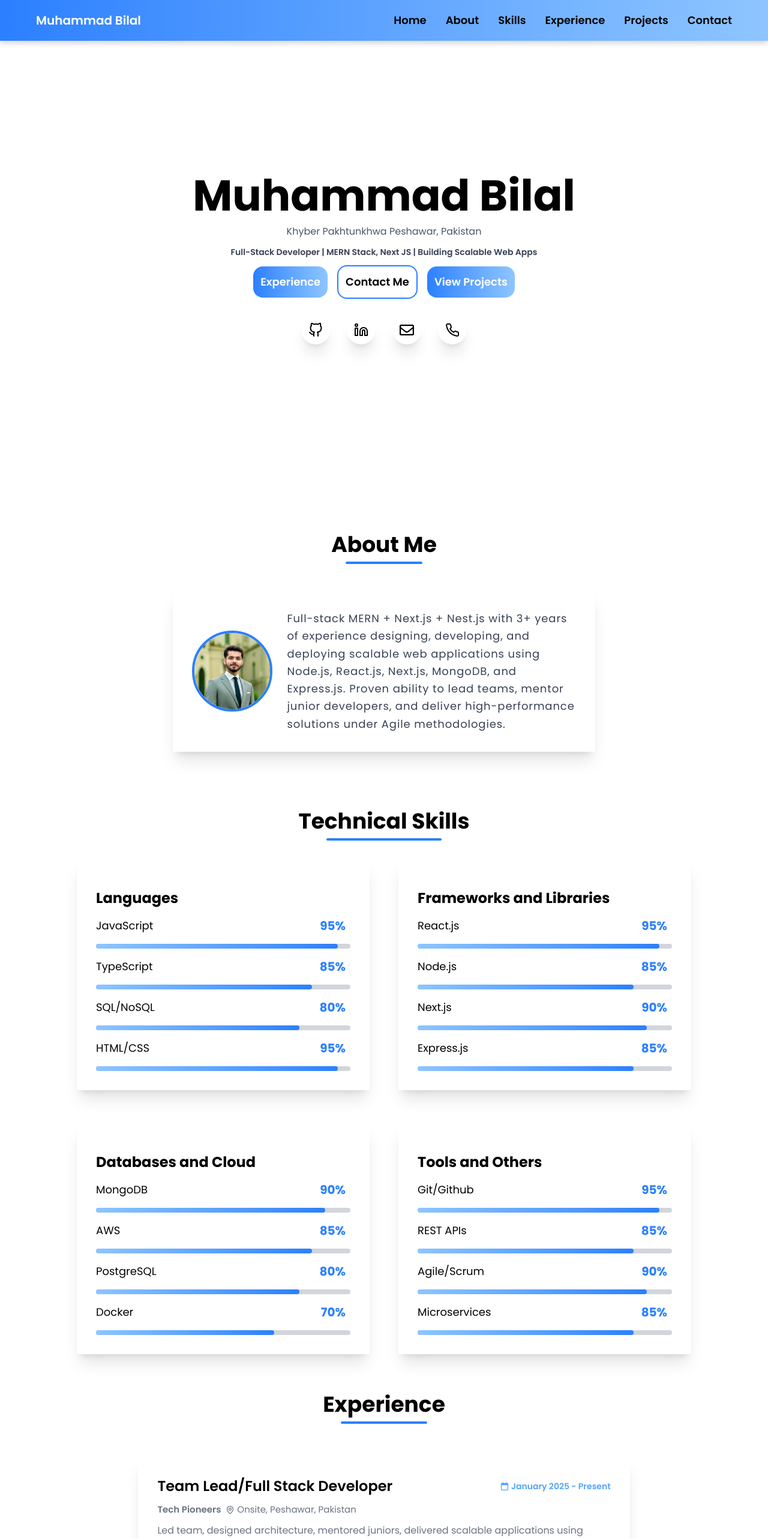
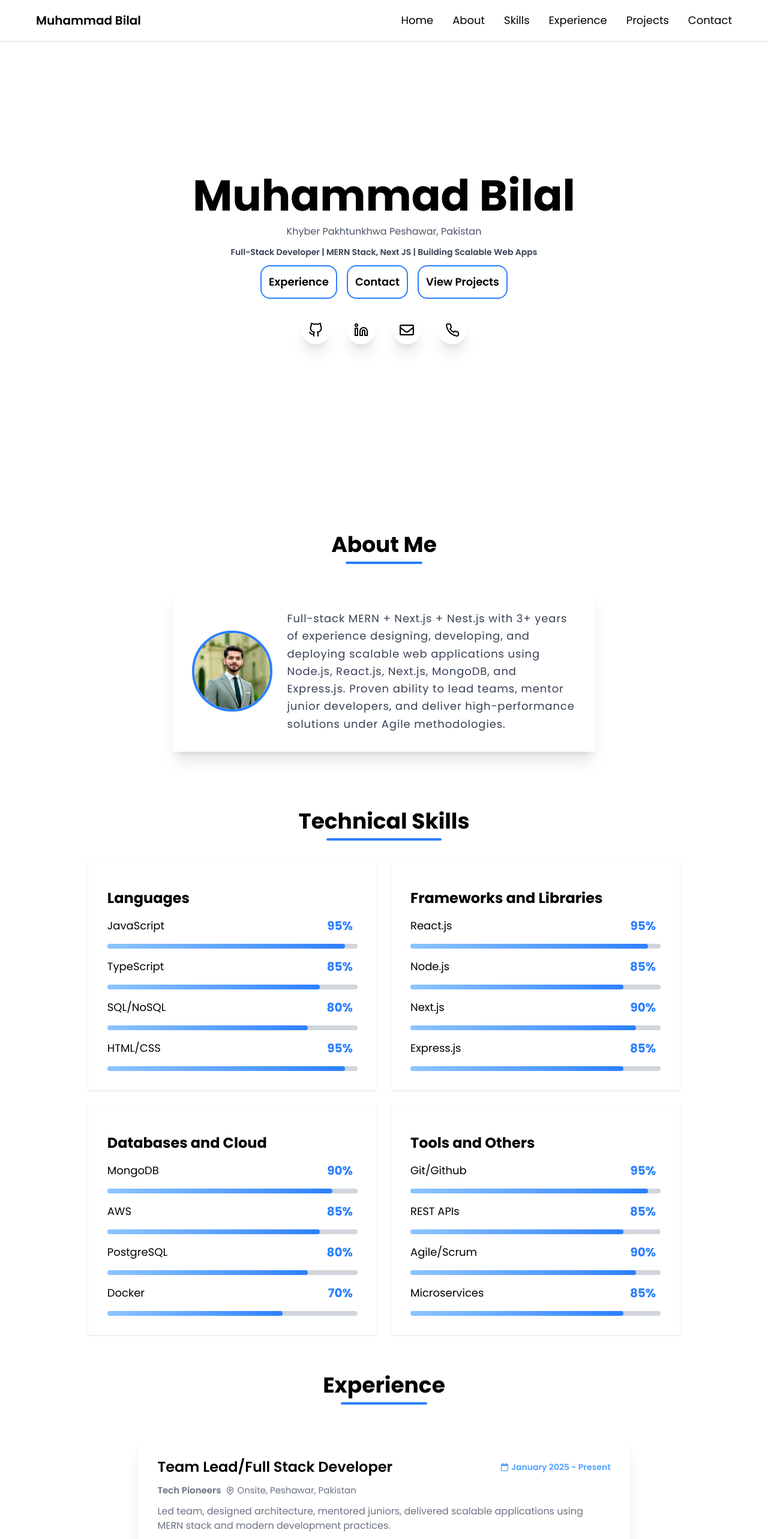
Before and after one commit to Bilal4542/my-portfolio, a React (Vite) app: page / in a window 1280 px wide. Shown: the top 2565 px of the page at 60% size. Built offline with nearby package versions, Linux system fonts and the light colour scheme.

Commit message:
some updation at portfolio

```diff
--- a/src/App.jsx
+++ b/src/App.jsx
@@ -16,7 +16,7 @@ function App() {
       <Navbar/>
       <main>
         <div id='/'>
-          <Home/>
+          <Home name='Muhammad Bilal' address='Khyber Pakhtunkhwa Peshawar, Pakistan' skill='Full-Stack Developer | MERN Stack, Next JS | Building Scalable Web Apps' />
         </div>
         <div id='about'>
           <About/>
--- a/src/components/Home.jsx
+++ b/src/components/Home.jsx
@@ -2,18 +2,19 @@ import React from 'react'
 import { FiLinkedin, FiGithub, FiPhone   } from "react-icons/fi";
 import { FaRegEnvelope } from "react-icons/fa";
 import { Link } from 'react-scroll'
+import Button from './layouts/Button';
 
-const Home = () => {
+const Home = ({name, address, skill}) => {
   return (
     <div className='flex justify-center items-center w-[90%] m-auto  h-screen'>
       <div className="flex items-center justify-center flex-col gap-3">
-        <h1 className='text-4xl md:text-5xl lg:text-7xl font-bold md:mt-20 text-center'>Muhammad Bilal</h1>
-        <p className='text-gray-600 text-center'>Khyber Pakhtunkhwa Peshawar, Pakistan</p>
-        <p className='font-semibold text-gray-700 text-sm text-center md:text-md'>Full-Stack Developer | MERN Stack, Next JS | Building Scalable Web Apps</p>
+        <h1 className='text-4xl md:text-5xl lg:text-7xl font-bold md:mt-20 text-center'>{name}</h1>
+        <p className='text-gray-600 text-center'>{address}</p>
+        <p className='font-semibold text-gray-700 text-sm text-center md:text-md'>{skill}</p>
         <div className='flex items-center justify-center gap-4 md:text-lg font-semibold'>
-          <Link to='experience'  spy={true} smooth={true} duration={500} className='bg-gradient-to-r from-blue-500 to-blue-300 text-[10px] md:text-lg text-white p-2 md:p-3 rounded-2xl  hover:border-2 hover:border-blue-500 hover:from-blue-300 hover:to-blue-500 cursor-pointer transition-all duration-100'>Experience</Link>
-          <a href="https://wa.me/923101096610" target='_blank' className='border-2 p-2 md:p-3 rounded-2xl text-[10px] md:text-lg border-blue-500 hover:bg-gradient-to-r hover:from-blue-300 hover:to-blue-500 hover:text-white cursor-pointer transition-all duration-100'>Contact Me</a>
-          <Link to='projects' spy={true} smooth={true} duration={500} className='bg-gradient-to-r from-blue-500 to-blue-300 text-[10px] md:text-lg text-white p-2 md:p-3 rounded-2xl  hover:border-2 hover:border-blue-500 hover:from-blue-300 hover:to-blue-500 cursor-pointer transition-all duration-100'>View Projects</Link>
+          <Link to='experience' spy={true} smooth={true} duration={500}><Button title={'Experience'}/></Link>
+          <a href="https://wa.me/923101096610" target='_blank'><Button title={'Contact'}/></a>
+          <Link to='projects' spy={true} smooth={true} duration={500}><Button title={'View Projects'}/></Link>
         </div>
         <div className="flex items-center justify-center gap-7 p-4">
           <a href="https://github.com/Bilal4542" target='_blank' className='text-2xl bg-white shadow-xl p-3 rounded-full hover:bg-blue-500 hover:text-white transition-all duration-200 hover:scale-125'><span className=''><FiGithub /></span></a>
--- a/src/components/Navbar.jsx
+++ b/src/components/Navbar.jsx
@@ -18,19 +18,19 @@ const Navbar = () => {
 
 
   return (
-    <div className='fixed w-full bg-gradient-to-r from-blue-500 to-blue-300'>
+    <div className='fixed w-full'>
       <div>
-        <div className='flex flex-row justify-between items-center p-5 lg:px-15 px-5 shadow-[0_3px_10px_rgb(0,0,0,0.2)]'>
+        <div className='flex flex-row justify-between items-center p-5 lg:px-15 px-5 shadow'>
           <div className='flex flex-row gap-2 items-center cursor-pointer'>
-            <h1 className='text-xl text-white font-semibold'>Muhammad Bilal</h1>
+            <h1 className='text-xl font-semibold'>Muhammad Bilal</h1>
           </div>
-          <nav className='hidden md:flex flex-row items-center gap-8 text-lg font-semibold'>
-            <Link to='/' spy={true} smooth={true} duration={500} className='cursor-pointer group relative inline-block hover:text-white'>Home  <span className="absolute inset-x-0 bottom-0 h-0.5 bg-blue-500 transform scale-x-0 origin-left transition-transform group-hover:scale-x-100"></span></Link>
-            <Link to='about' spy={true} smooth={true} duration={500} className='cursor-pointer group relative inline-block hover:text-white'>About  <span className="absolute inset-x-0 bottom-0 h-0.5 bg-blue-500 transform scale-x-0 origin-left transition-transform group-hover:scale-x-100"></span></Link>
-            <Link to='skills' spy={true} smooth={true} duration={500} className='cursor-pointer group relative inline-block hover:text-white'>Skills  <span className="absolute inset-x-0 bottom-0 h-0.5 bg-blue-500 transform scale-x-0 origin-left transition-transform group-hover:scale-x-100"></span></Link>
-            <Link to='experience' spy={true} smooth={true} duration={500} className='cursor-pointer group relative inline-block hover:text-white'>Experience  <span className="absolute inset-x-0 bottom-0 h-0.5 bg-blue-500 transform scale-x-0 origin-left transition-transform group-hover:scale-x-100"></span></Link>
-            <Link to='projects' spy={true} smooth={true} duration={500} className='cursor-pointer group relative inline-block hover:text-white'>Projects  <span className="absolute inset-x-0 bottom-0 h-0.5 bg-blue-500 transform scale-x-0 origin-left transition-transform group-hover:scale-x-100"></span></Link>
-            <Link to='contact' spy={true} smooth={true} duration={500} className='cursor-pointer group relative inline-block hover:text-white'>Contact  <span className="absolute inset-x-0 bottom-0 h-0.5 bg-blue-500 transform scale-x-0 origin-left transition-transform group-hover:scale-x-100"></span></Link>
+          <nav className='hidden md:flex flex-row items-center gap-8 text-lg'>
+            <Link to='/' spy={true} smooth={true} duration={500} className='cursor-pointer group relative inline-block hover:text-blue-500'>Home  <span className="absolute inset-x-0 bottom-0 h-0.5 bg-blue-500 transform scale-x-0 origin-left transition-transform group-hover:scale-x-100"></span></Link>
+            <Link to='about' spy={true} smooth={true} duration={500} className='cursor-pointer group relative inline-block hover:text-blue-500'>About  <span className="absolute inset-x-0 bottom-0 h-0.5 bg-blue-500 transform scale-x-0 origin-left transition-transform group-hover:scale-x-100"></span></Link>
+            <Link to='skills' spy={true} smooth={true} duration={500} className='cursor-pointer group relative inline-block hover:text-blue-500'>Skills  <span className="absolute inset-x-0 bottom-0 h-0.5 bg-blue-500 transform scale-x-0 origin-left transition-transform group-hover:scale-x-100"></span></Link>
+            <Link to='experience' spy={true} smooth={true} duration={500} className='cursor-pointer group relative inline-block hover:text-blue-500'>Experience  <span className="absolute inset-x-0 bottom-0 h-0.5 bg-blue-500 transform scale-x-0 origin-left transition-transform group-hover:scale-x-100"></span></Link>
+            <Link to='projects' spy={true} smooth={true} duration={500} className='cursor-pointer group relative inline-block hover:text-blue-500'>Projects  <span className="absolute inset-x-0 bottom-0 h-0.5 bg-blue-500 transform scale-x-0 origin-left transition-transform group-hover:scale-x-100"></span></Link>
+            <Link to='contact' spy={true} smooth={true} duration={500} className='cursor-pointer group relative inline-block hover:text-blue-500'>Contact  <span className="absolute inset-x-0 bottom-0 h-0.5 bg-blue-500 transform scale-x-0 origin-left transition-transform group-hover:scale-x-100"></span></Link>
           </nav>
           <div className='md:hidden flex items-center cursor-pointer'>
             {
--- a/src/components/Skills.jsx
+++ b/src/components/Skills.jsx
@@ -1,4 +1,52 @@
 import React from 'react'
+
+const skills = [
+  {
+    heading: 'Languages',
+    firstSkill: 'JavaScript',
+    firstSkillCount: 95,
+    secondSkill: 'TypeScript',
+    secondSkillCount: 85,
+    thirdSkill: 'SQL/NoSQL',
+    thirdSkillCount: 80,
+    fourthSkill: 'HTML/CSS',
+    fourthSkillCount: 95,
+},
+  {
+    heading: 'Frameworks and Libraries',
+    firstSkill: 'React.js',
+    firstSkillCount: 95,
+    secondSkill: 'Node.js',
+    secondSkillCount: 85,
+    thirdSkill: 'Next.js',
+    thirdSkillCount: 90,
+    fourthSkill: 'Express.js',
+    fourthSkillCount: 85,
+},
+  {
+    heading: 'Databases and Cloud',
+    firstSkill: 'MongoDB',
+    firstSkillCount: 90,
+    secondSkill: 'AWS',
+    secondSkillCount: 85,
+    thirdSkill: 'PostgreSQL',
+    thirdSkillCount: 80,
+    fourthSkill: 'Docker',
+    fourthSkillCount: 70,
+},
+  {
+    heading: 'Tools and Others',
+    firstSkill: 'Git/Github',
+    firstSkillCount: 95,
+    secondSkill: 'REST APIs',
+    secondSkillCount: 85,
+    thirdSkill: 'Agile/Scrum',
+    thirdSkillCount: 90,
+    fourthSkill: 'Microservices',
+    fourthSkillCount: 85,
+},
+]
+
 
 const Skills = () => {
   return (
@@ -7,134 +55,43 @@ const Skills = () => {
         <h1 className='text-2xl md:text-4xl font-bold mt-8'>Technical Skills</h1>
         <div className="bg-blue-500 rounded h-1 w-[20%] m-auto"></div>
       </div>
-      <div className='lg:flex items-center justify-between gap-12'>
-        <div className='w-[100%] shadow-xl p-8 flex flex-col justify-between gap-2'>
-          <h1 className='text-2xl font-bold pt-4'>Languages</h1>
+     <div className="flex items-center justify-center flex-col md:flex-row flex-wrap gap-6">
+       {skills.map((skill)=>{
+        return(
+          <div className='w-full md:w-[47%] shadow p-8 flex flex-col justify-between gap-2'>
+          <h1 className='text-2xl font-bold pt-4'>{skill.heading}</h1>
           <div className='flex items-center justify-between'>
-          <p className='text-lg'>JavaScript</p>
-          <p className='text-xl p-2 text-blue-500 font-bold'>95%</p>
+          <p className='text-lg'>{skill.firstSkill}</p>
+          <p className='text-xl p-2 text-blue-500 font-bold'>{skill.firstSkillCount}%</p>
           </div>
           <div className='bg-gray-300 h-2 w-[100%] rounded-xl'>
-          <div className="h-2 bg-gradient-to-r from-blue-300 to-blue-500 w-[95%] rounded-xl" ></div>
+          <div style={{ width: `${parseInt(skill.firstSkillCount)}%` }}className="h-2 bg-gradient-to-r from-blue-300 to-blue-500 rounded-xl" ></div>
           </div>
           <div className='flex items-center justify-between'>
-          <p className='text-lg'>TypeScript</p>
-          <p className='text-xl p-2 text-blue-500 font-bold'>85%</p>
+          <p className='text-lg'>{skill.secondSkill}</p>
+          <p className='text-xl p-2 text-blue-500 font-bold'>{skill.secondSkillCount}%</p>
           </div>
           <div className='bg-gray-300 h-2 w-[100%] rounded-xl'>
-          <div className="h-2 bg-gradient-to-r from-blue-300 to-blue-500 w-[85%] rounded-xl" ></div>
+          <div style={{ width: `${parseInt(skill.secondSkillCount)}%` }} className="h-2 bg-gradient-to-r from-blue-300 to-blue-500 rounded-xl" ></div>
           </div>
           <div className='flex items-center justify-between'>
-          <p className='text-lg'>SQL/NoSQL</p>
-          <p className='text-xl p-2 text-blue-500 font-bold'>80%</p>
+          <p className='text-lg'>{skill.thirdSkill}</p>
+          <p  className='text-xl p-2 text-blue-500 font-bold'>{skill.thirdSkillCount}%</p>
           </div>
           <div className='bg-gray-300 h-2 w-[100%] rounded-xl'>
-          <div className="h-2 bg-gradient-to-r from-blue-300 to-blue-500 w-[80%] rounded-xl" ></div>
+          <div style={{ width: `${parseInt(skill.thirdSkillCount)}%` }} className="h-2 bg-gradient-to-r from-blue-300 to-blue-500 rounded-xl" ></div>
           </div>
           <div className='flex items-center justify-between'>
-          <p className='text-lg'>HTML/CSS</p>
-          <p className='text-xl p-2 text-blue-500 font-bold'>95%</p>
+          <p className='text-lg'>{skill.fourthSkill}</p>
+          <p className='text-xl p-2 text-blue-500 font-bold'>{skill.fourthSkillCount}%</p>
           </div>
           <div className='bg-gray-300 h-2 w-[100%] rounded-xl'>
-          <div className="h-2 bg-gradient-to-r from-blue-300 to-blue-500 w-[95%] rounded-xl" ></div>
+          <div style={{ width: `${parseInt(skill.fourthSkillCount)}%` }} className="h-2 bg-gradient-to-r from-blue-300 to-blue-500 rounded-xl" ></div>
           </div>
         </div>
-         <div className='w-[100%] shadow-xl p-8 flex flex-col justify-between gap-2 mt-10 md:mt-0'>
-          <h1 className='text-2xl font-bold pt-4'>Frameworks and Libraries</h1>
-          <div className='flex items-center justify-between'>
-          <p className='text-lg'>React.js</p>
-          <p className='text-xl p-2 text-blue-500 font-bold'>95%</p>
-          </div>
-          <div className='bg-gray-300 h-2 w-[100%] rounded-xl'>
-          <div className="h-2 bg-gradient-to-r from-blue-300 to-blue-500 w-[95%] rounded-xl" ></div>
-          </div>
-          <div className='flex items-center justify-between'>
-          <p className='text-lg'>Node.js</p>
-          <p className='text-xl p-2 text-blue-500 font-bold'>85%</p>
-          </div>
-          <div className='bg-gray-300 h-2 w-[100%] rounded-xl'>
-          <div className="h-2 bg-gradient-to-r from-blue-300 to-blue-500 w-[85%] rounded-xl" ></div>
-          </div>
-          <div className='flex items-center justify-between'>
-          <p className='text-lg'>Next.js</p>
-          <p className='text-xl p-2 text-blue-500 font-bold'>90%</p>
-          </div>
-          <div className='bg-gray-300 h-2 w-[100%] rounded-xl'>
-          <div className="h-2 bg-gradient-to-r from-blue-300 to-blue-500 w-[90%] rounded-xl" ></div>
-          </div>
-          <div className='flex items-center justify-between'>
-          <p className='text-lg'>Express.js</p>
-          <p className='text-xl p-2 text-blue-500 font-bold'>85%</p>
-          </div>
-          <div className='bg-gray-300 h-2 w-[100%] rounded-xl'>
-          <div className="h-2 bg-gradient-to-r from-blue-300 to-blue-500 w-[85%] rounded-xl" ></div>
-          </div>
-          </div>
-        </div>
-      <div className='lg:flex items-center justify-between gap-12 mt-14'>
-        <div className='w-[100%] shadow-xl p-8 flex flex-col justify-between gap-2'>
-          <h1 className='text-2xl font-bold pt-4'>Databases and Cloud</h1>
-          <div className='flex items-center justify-between'>
-          <p className='text-lg'>MongoDB</p>
-          <p className='text-xl p-2 text-blue-500 font-bold'>90%</p>
-          </div>
-          <div className='bg-gray-300 h-2 w-[100%] rounded-xl'>
-          <div className="h-2 bg-gradient-to-r from-blue-300 to-blue-500 w-[90%] rounded-xl" ></div>
-          </div>
-          <div className='flex items-center justify-between'>
-          <p className='text-lg'>AWS</p>
-          <p className='text-xl p-2 text-blue-500 font-bold'>85%</p>
-          </div>
-          <div className='bg-gray-300 h-2 w-[100%] rounded-xl'>
-          <div className="h-2 bg-gradient-to-r from-blue-300 to-blue-500 w-[85%] rounded-xl" ></div>
-          </div>
-          <div className='flex items-center justify-between'>
-          <p className='text-lg'>PostgreSQL</p>
-          <p className='text-xl p-2 text-blue-500 font-bold'>80%</p>
-          </div>
-          <div className='bg-gray-300 h-2 w-[100%] rounded-xl'>
-          <div className="h-2 bg-gradient-to-r from-blue-300 to-blue-500 w-[80%] rounded-xl" ></div>
-          </div>
-          <div className='flex items-center justify-between'>
-          <p className='text-lg'>Docker</p>
-          <p className='text-xl p-2 text-blue-500 font-bold'>70%</p>
-          </div>
-          <div className='bg-gray-300 h-2 w-[100%] rounded-xl'>
-          <div className="h-2 bg-gradient-to-r from-blue-300 to-blue-500 w-[70%] rounded-xl" ></div>
-          </div>
-        </div>
-         <div className='w-[100%] shadow-xl p-8 flex flex-col justify-between gap-2  mt-10 md:mt-0'>
-          <h1 className='text-2xl font-bold pt-4'>Tools and Others</h1>
-          <div className='flex items-center justify-between'>
-          <p className='text-lg'>Git/Github</p>
-          <p className='text-xl p-2 text-blue-500 font-bold'>95%</p>
-          </div>
-          <div className='bg-gray-300 h-2 w-[100%] rounded-xl'>
-          <div className="h-2 bg-gradient-to-r from-blue-300 to-blue-500 w-[95%] rounded-xl" ></div>
-          </div>
-          <div className='flex items-center justify-between'>
-          <p className='text-lg'>REST APIs</p>
-          <p className='text-xl p-2 text-blue-500 font-bold'>85%</p>
-          </div>
-          <div className='bg-gray-300 h-2 w-[100%] rounded-xl'>
-          <div className="h-2 bg-gradient-to-r from-blue-300 to-blue-500 w-[85%] rounded-xl" ></div>
-          </div>
-          <div className='flex items-center justify-between'>
-          <p className='text-lg'>Agile/Scrum</p>
-          <p className='text-xl p-2 text-blue-500 font-bold'>90%</p>
-          </div>
-          <div className='bg-gray-300 h-2 w-[100%] rounded-xl'>
-          <div className="h-2 bg-gradient-to-r from-blue-300 to-blue-500 w-[90%] rounded-xl" ></div>
-          </div>
-          <div className='flex items-center justify-between'>
-          <p className='text-lg'>Microservices</p>
-          <p className='text-xl p-2 text-blue-500 font-bold'>85%</p>
-          </div>
-          <div className='bg-gray-300 h-2 w-[100%] rounded-xl'>
-          <div className="h-2 bg-gradient-to-r from-blue-300 to-blue-500 w-[85%] rounded-xl" ></div>
-          </div>
-          </div>
-        </div>
+        )
+      })}
+     </div>
     </div>
   )
 }
--- a/src/components/layouts/Button.jsx
+++ b/src/components/layouts/Button.jsx
@@ -3,7 +3,7 @@ import React from 'react'
 const Button = ({title}) => {
   return (
     <div>
-      <button className='px-6 py-1 border-2 bg-[#FFDCAB] hover:text-[#AB6B2E] rounded-full transition-all'>
+      <button className='border-2 p-2 md:p-3 rounded-2xl text-[10px] md:text-lg border-blue-500 hover:bg-gradient-to-r hover:from-blue-300 hover:to-blue-500 hover:text-white cursor-pointer transition-all duration-100'>
         {title}
       </button>
     </div>
```
Also changed, not shown: src/components/TechnicalSkills.jsx (added, +41 -0 lines).
